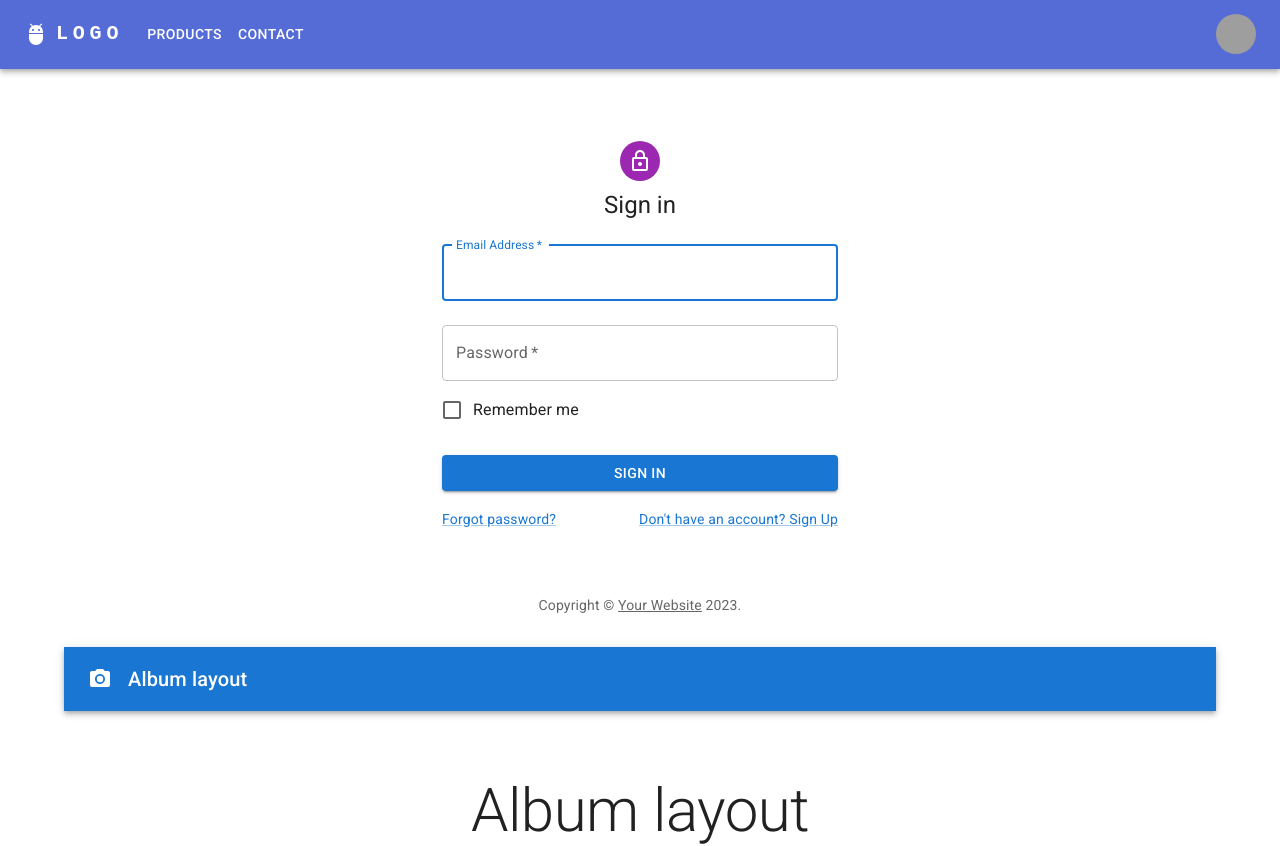
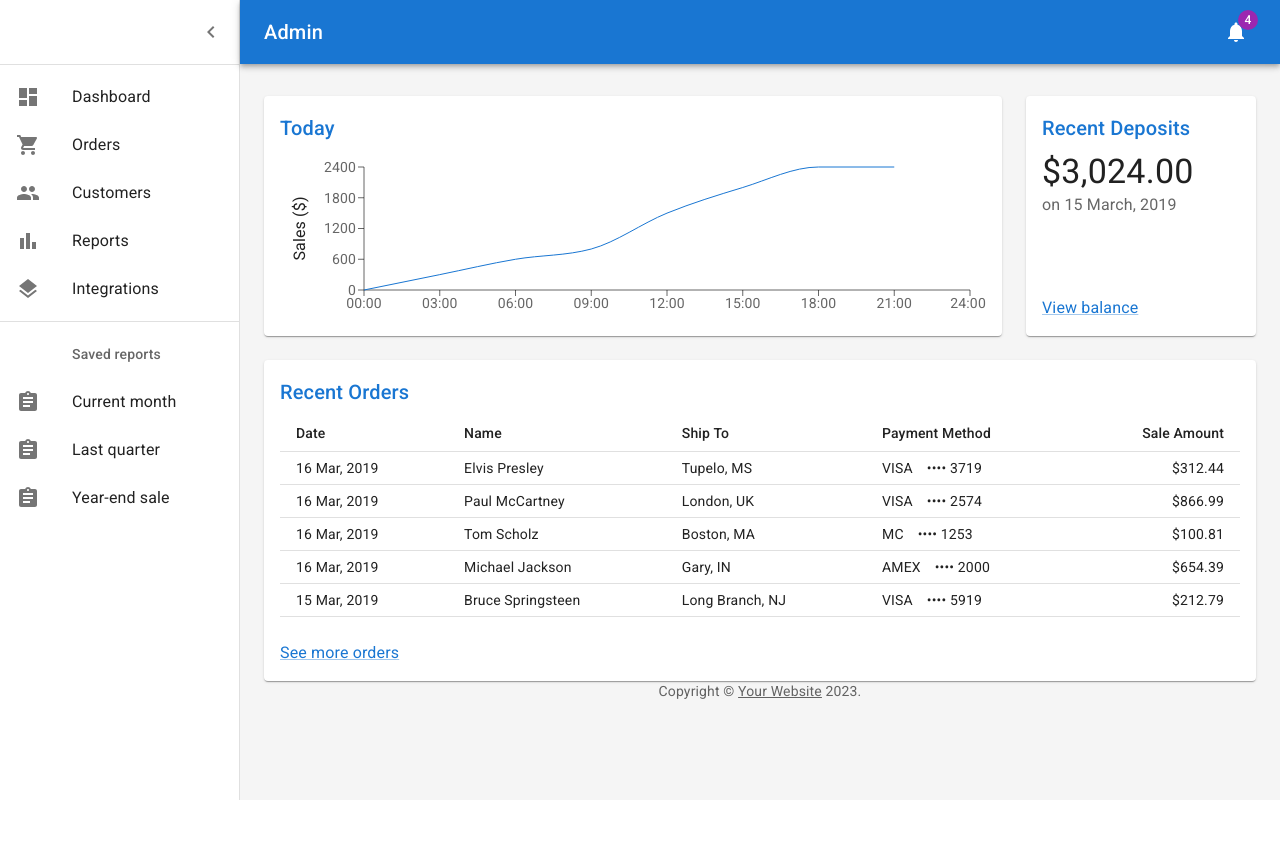
Before and after one commit to Maral1373/final-project-frontend, a React (Create React App) app: page /admin in a window 1280 px wide. Shown: the top 846 px of the page. After the commit the page ends 800 px from the top, so only its background shows below. Built offline with nearby package versions, Linux system fonts and the light colour scheme; grey boxes are pictures that could not be loaded.

Commit message:
write routers

```diff
--- a/package.json
+++ b/package.json
@@ -15,6 +15,7 @@
     "@mui/material": "^5.11.6",
     "react": "latest",
     "react-dom": "latest",
+    "react-router-dom": "^6.8.0",
     "react-scripts": "^2.1.3",
     "recharts": "^2.3.2",
     "typescript": "^4.9.4"
--- a/src/index.js
+++ b/src/index.js
@@ -1,17 +1,30 @@
-import * as React from 'react';
-import { createRoot } from 'react-dom/client';
-import CssBaseline from '@mui/material/CssBaseline';
-import { ThemeProvider } from '@mui/material/styles';
-import App from './App';
-import theme from './theme';
+import * as React from "react";
+import { createRoot } from "react-dom/client";
+import CssBaseline from "@mui/material/CssBaseline";
+import { ThemeProvider } from "@mui/material/styles";
+import App from "./App";
+import theme from "./theme";
+import Admin from "./screens/admin-dashboard/Dashboard";
+import Products from "./screens/products/Products";
+import Checkout from "./screens/checkout/Checkout";
+import Signin from "./screens/sign-in/SignIn";
 
-const rootElement = document.getElementById('root');
+import { BrowserRouter as Router, Routes, Route } from "react-router-dom";
+
+const rootElement = document.getElementById("root");
 const root = createRoot(rootElement);
 
 root.render(
   <ThemeProvider theme={theme}>
     {/* CssBaseline kickstart an elegant, consistent, and simple baseline to build upon. */}
     <CssBaseline />
-    <App />
-  </ThemeProvider>,
+    <Router>
+      <Routes>
+        <Route path="/" element={<Products />} />
+        <Route path="/admin" element={<Admin />} />
+        <Route path="/checkout" element={<Checkout />} />
+        <Route path="/signin" element={<Signin />} />
+      </Routes>
+    </Router>
+  </ThemeProvider>
 );
--- a/src/screens/admin-dashboard/Dashboard.js
+++ b/src/screens/admin-dashboard/Dashboard.js
@@ -1,89 +1,76 @@
-import * as React from 'react';
-import { styled, createTheme, ThemeProvider } from '@mui/material/styles';
-import CssBaseline from '@mui/material/CssBaseline';
-import MuiDrawer from '@mui/material/Drawer';
-import Box from '@mui/material/Box';
-import MuiAppBar from '@mui/material/AppBar';
-import Toolbar from '@mui/material/Toolbar';
-import List from '@mui/material/List';
-import Typography from '@mui/material/Typography';
-import Divider from '@mui/material/Divider';
-import IconButton from '@mui/material/IconButton';
-import Badge from '@mui/material/Badge';
-import Container from '@mui/material/Container';
-import Grid from '@mui/material/Grid';
-import Paper from '@mui/material/Paper';
-import Link from '@mui/material/Link';
-import MenuIcon from '@mui/icons-material/Menu';
-import ChevronLeftIcon from '@mui/icons-material/ChevronLeft';
-import NotificationsIcon from '@mui/icons-material/Notifications';
-import { mainListItems, secondaryListItems } from './listItems';
-import Chart from './Chart';
-import Deposits from './Deposits';
-import Orders from './Orders';
-
-function Copyright(props) {
-  return (
-    <Typography variant="body2" color="text.secondary" align="center" {...props}>
-      {'Copyright © '}
-      <Link color="inherit" href="https://mui.com/">
-        Your Website
-      </Link>{' '}
-      {new Date().getFullYear()}
-      {'.'}
-    </Typography>
-  );
-}
+import * as React from "react";
+import { styled, createTheme, ThemeProvider } from "@mui/material/styles";
+import CssBaseline from "@mui/material/CssBaseline";
+import MuiDrawer from "@mui/material/Drawer";
+import Box from "@mui/material/Box";
+import MuiAppBar from "@mui/material/AppBar";
+import Toolbar from "@mui/material/Toolbar";
+import List from "@mui/material/List";
+import Typography from "@mui/material/Typography";
+import Divider from "@mui/material/Divider";
+import IconButton from "@mui/material/IconButton";
+import Badge from "@mui/material/Badge";
+import Container from "@mui/material/Container";
+import Grid from "@mui/material/Grid";
+import Paper from "@mui/material/Paper";
+import MenuIcon from "@mui/icons-material/Menu";
+import ChevronLeftIcon from "@mui/icons-material/ChevronLeft";
+import NotificationsIcon from "@mui/icons-material/Notifications";
+import { mainListItems, secondaryListItems } from "./listItems";
+import Chart from "./Chart";
+import Deposits from "./Deposits";
+import Orders from "./Orders";
+import Copyright from "../../components/CopyRight/CopyRight";
 
 const drawerWidth = 240;
 
 const AppBar = styled(MuiAppBar, {
-  shouldForwardProp: (prop) => prop !== 'open',
+  shouldForwardProp: (prop) => prop !== "open",
 })(({ theme, open }) => ({
   zIndex: theme.zIndex.drawer + 1,
-  transition: theme.transitions.create(['width', 'margin'], {
+  transition: theme.transitions.create(["width", "margin"], {
     easing: theme.transitions.easing.sharp,
     duration: theme.transitions.duration.leavingScreen,
   }),
   ...(open && {
     marginLeft: drawerWidth,
     width: `calc(100% - ${drawerWidth}px)`,
-    transition: theme.transitions.create(['width', 'margin'], {
+    transition: theme.transitions.create(["width", "margin"], {
       easing: theme.transitions.easing.sharp,
       duration: theme.transitions.duration.enteringScreen,
     }),
   }),
 }));
 
-const Drawer = styled(MuiDrawer, { shouldForwardProp: (prop) => prop !== 'open' })(
-  ({ theme, open }) => ({
-    '& .MuiDrawer-paper': {
-      position: 'relative',
-      whiteSpace: 'nowrap',
+const Drawer = styled(MuiDrawer, {
+  shouldForwardProp: (prop) => prop !== "open",
+})(({ theme, open }) => ({
+  "& .MuiDrawer-paper": {
+    position: "relative",
+    whiteSpace: "nowrap",
     width: drawerWidth,
-      transition: theme.transitions.create('width', {
+    transition: theme.transitions.create("width", {
       easing: theme.transitions.easing.sharp,
       duration: theme.transitions.duration.enteringScreen,
     }),
-      boxSizing: 'border-box',
+    boxSizing: "border-box",
     ...(!open && {
-        overflowX: 'hidden',
-        transition: theme.transitions.create('width', {
+      overflowX: "hidden",
+      transition: theme.transitions.create("width", {
         easing: theme.transitions.easing.sharp,
         duration: theme.transitions.duration.leavingScreen,
       }),
       width: theme.spacing(7),
-        [theme.breakpoints.up('sm')]: {
+      [theme.breakpoints.up("sm")]: {
         width: theme.spacing(9),
       },
     }),
   },
-  }),
-);
+}));
 
 const mdTheme = createTheme();
 
-function DashboardContent() {
+function Admin() {
   const [open, setOpen] = React.useState(true);
   const toggleDrawer = () => {
     setOpen(!open);
@@ -91,12 +78,12 @@ function DashboardContent() {
 
   return (
     <ThemeProvider theme={mdTheme}>
-      <Box sx={{ display: 'flex' }}>
+      <Box sx={{ display: "flex" }}>
         <CssBaseline />
         <AppBar position="absolute" open={open}>
           <Toolbar
             sx={{
-              pr: '24px', // keep right padding when drawer closed
+              pr: "24px", // keep right padding when drawer closed
             }}
           >
             <IconButton
@@ -105,8 +92,8 @@ function DashboardContent() {
               aria-label="open drawer"
               onClick={toggleDrawer}
               sx={{
-                marginRight: '36px',
-                ...(open && { display: 'none' }),
+                marginRight: "36px",
+                ...(open && { display: "none" }),
               }}
             >
               <MenuIcon />
@@ -118,7 +105,7 @@ function DashboardContent() {
               noWrap
               sx={{ flexGrow: 1 }}
             >
-              Dashboard
+              Admin
             </Typography>
             <IconButton color="inherit">
               <Badge badgeContent={4} color="secondary">
@@ -130,9 +117,9 @@ function DashboardContent() {
         <Drawer variant="permanent" open={open}>
           <Toolbar
             sx={{
-              display: 'flex',
-              alignItems: 'center',
-              justifyContent: 'flex-end',
+              display: "flex",
+              alignItems: "center",
+              justifyContent: "flex-end",
               px: [1],
             }}
           >
@@ -151,12 +138,12 @@ function DashboardContent() {
           component="main"
           sx={{
             backgroundColor: (theme) =>
-              theme.palette.mode === 'light'
+              theme.palette.mode === "light"
                 ? theme.palette.grey[100]
                 : theme.palette.grey[900],
             flexGrow: 1,
-            height: '100vh',
-            overflow: 'auto',
+            height: "100vh",
+            overflow: "auto",
           }}
         >
           <Toolbar />
@@ -167,8 +154,8 @@ function DashboardContent() {
                 <Paper
                   sx={{
                     p: 2,
-                    display: 'flex',
-                    flexDirection: 'column',
+                    display: "flex",
+                    flexDirection: "column",
                     height: 240,
                   }}
                 >
@@ -180,8 +167,8 @@ function DashboardContent() {
                 <Paper
                   sx={{
                     p: 2,
-                    display: 'flex',
-                    flexDirection: 'column',
+                    display: "flex",
+                    flexDirection: "column",
                     height: 240,
                   }}
                 >
@@ -190,7 +177,7 @@ function DashboardContent() {
               </Grid>
               {/* Recent Orders */}
               <Grid item xs={12}>
-                <Paper sx={{ p: 2, display: 'flex', flexDirection: 'column' }}>
+                <Paper sx={{ p: 2, display: "flex", flexDirection: "column" }}>
                   <Orders />
                 </Paper>
               </Grid>
@@ -203,6 +190,4 @@ function DashboardContent() {
   );
 }
 
-export default function Dashboard() {
-  return <DashboardContent />;
-}
+export default Admin;
--- a/src/screens/products/Products.js
+++ b/src/screens/products/Products.js
@@ -33,7 +33,7 @@ const cards = [1, 2, 3, 4, 5, 6, 7, 8, 9];
 
 const theme = createTheme();
 
-export default function Album() {
+export default function Products() {
   return (
     <ThemeProvider theme={theme}>
       <CssBaseline />
--- a/src/screens/sign-in/SignIn.js
+++ b/src/screens/sign-in/SignIn.js
@@ -1,30 +1,19 @@
-import * as React from 'react';
-import Avatar from '@mui/material/Avatar';
-import Button from '@mui/material/Button';
-import CssBaseline from '@mui/material/CssBaseline';
-import TextField from '@mui/material/TextField';
-import FormControlLabel from '@mui/material/FormControlLabel';
-import Checkbox from '@mui/material/Checkbox';
-import Link from '@mui/material/Link';
-import Grid from '@mui/material/Grid';
-import Box from '@mui/material/Box';
-import LockOutlinedIcon from '@mui/icons-material/LockOutlined';
-import Typography from '@mui/material/Typography';
-import Container from '@mui/material/Container';
-import { createTheme, ThemeProvider } from '@mui/material/styles';
-
-function Copyright(props) {
-  return (
-    <Typography variant="body2" color="text.secondary" align="center" {...props}>
-      {'Copyright © '}
-      <Link color="inherit" href="https://mui.com/">
-        Your Website
-      </Link>{' '}
-      {new Date().getFullYear()}
-      {'.'}
-    </Typography>
-  );
-}
+import * as React from "react";
+import Avatar from "@mui/material/Avatar";
+import Button from "@mui/material/Button";
+import CssBaseline from "@mui/material/CssBaseline";
+import TextField from "@mui/material/TextField";
+import FormControlLabel from "@mui/material/FormControlLabel";
+import Checkbox from "@mui/material/Checkbox";
+import Link from "@mui/material/Link";
+import Grid from "@mui/material/Grid";
+import Box from "@mui/material/Box";
+import LockOutlinedIcon from "@mui/icons-material/LockOutlined";
+import Typography from "@mui/material/Typography";
+import Container from "@mui/material/Container";
+import Copyright from "../../components/CopyRight/CopyRight";
+import { createTheme, ThemeProvider } from "@mui/material/styles";
+import SignUp from "../sign-up/SignUp";
 
 const theme = createTheme();
 
@@ -33,8 +22,8 @@ export default function SignIn() {
     event.preventDefault();
     const data = new FormData(event.currentTarget);
     console.log({
-      email: data.get('email'),
-      password: data.get('password'),
+      email: data.get("email"),
+      password: data.get("password"),
     });
   };
 
@@ -45,18 +34,24 @@ export default function SignIn() {
         <Box
           sx={{
             marginTop: 8,
-            display: 'flex',
-            flexDirection: 'column',
-            alignItems: 'center',
+            display: "flex",
+            flexDirection: "column",
+            alignItems: "center",
           }}
         >
-          <Avatar sx={{ m: 1, bgcolor: 'secondary.main' }}>
+          <Avatar sx={{ m: 1, bgcolor: "secondary.main" }}>
             <LockOutlinedIcon />
           </Avatar>
           <Typography component="h1" variant="h5">
             Sign in
           </Typography>
-          <Box component="form" onSubmit={handleSubmit} noValidate sx={{ mt: 1 }}>
+          <SignUp />
+          <Box
+            component="form"
+            onSubmit={handleSubmit}
+            noValidate
+            sx={{ mt: 1 }}
+          >
             <TextField
               margin="normal"
               required
```
Also changed, not shown: 1 other file (tests, documents, lock files or other folders). Lines whose indentation alone changed are shown as unchanged.
